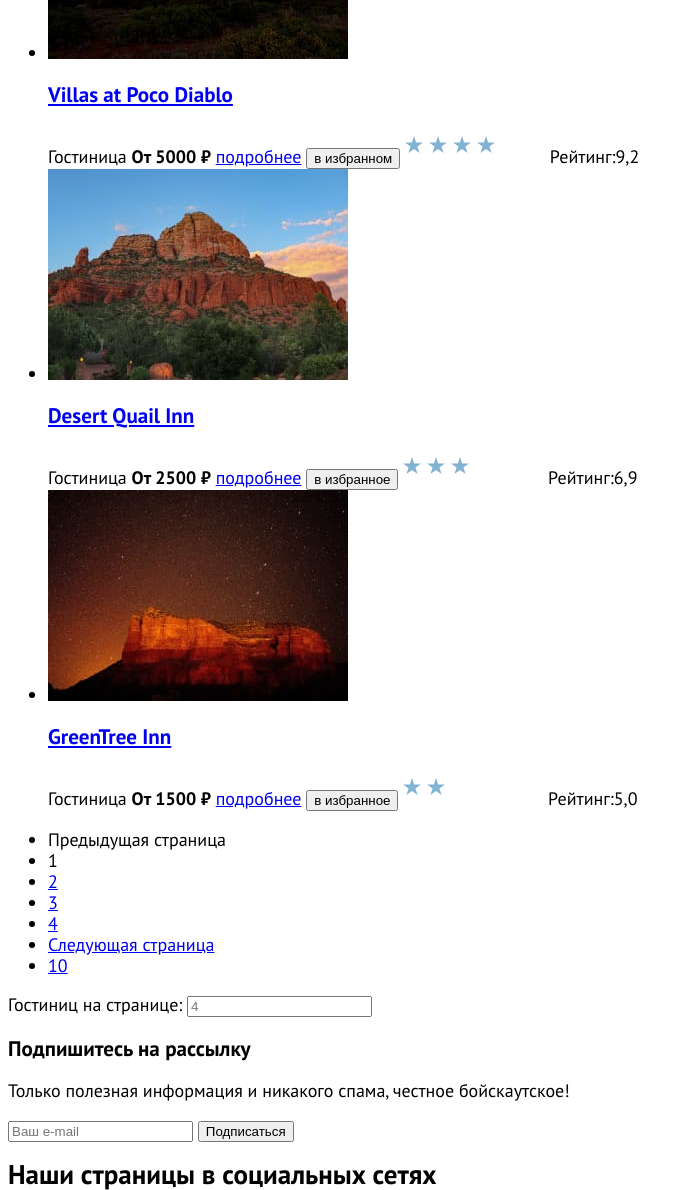
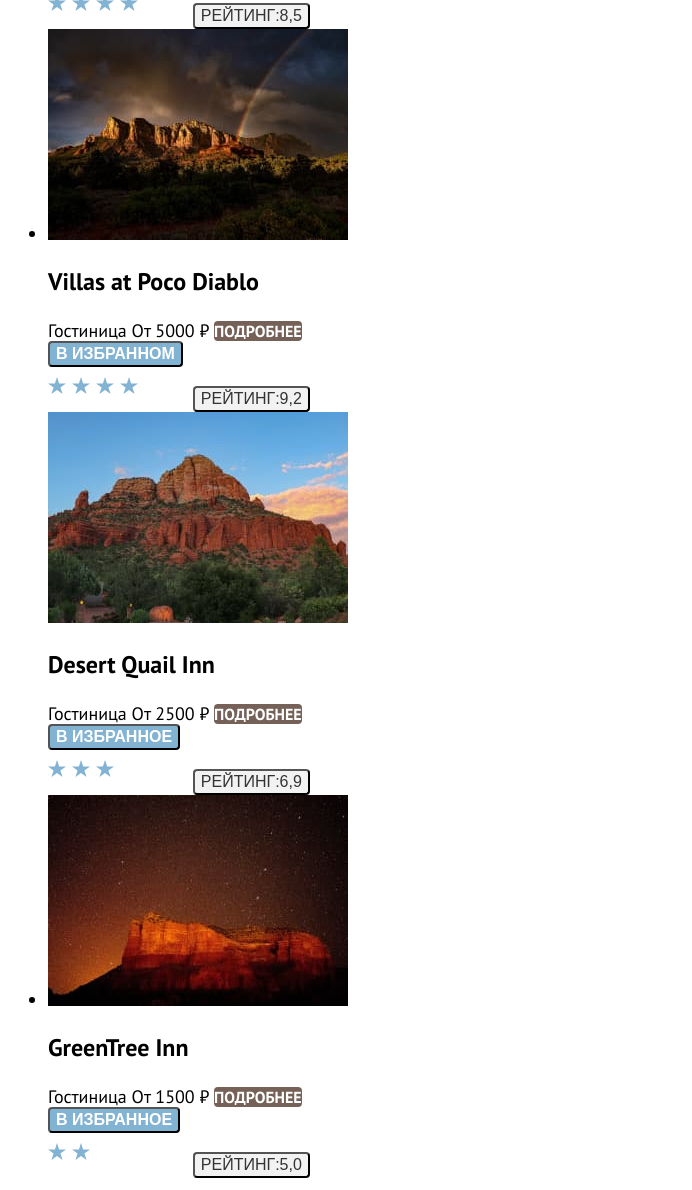
Before and after one commit to htmlacademy-htmlcss/2086067-sedona-34, a plain HTML site: page catalog.html in a window 1280 px wide. Shown: the part 1263-2453 px from the top of the page, without its empty margins (0-692 px from the left). Drawn offline with Linux system fonts and the light colour scheme.

Commit message:
исправляет базовую стилизацию

```diff
--- a/catalog.html
+++ b/catalog.html
@@ -44,6 +44,7 @@
       </nav>
     </header>
     <main class="main-inner">
+      <div class="common-filter">
       <header class="inner-header">
       <h1 class="inner-header-title">Гостиницы Седоны</h1>
       <ul class="breadcrumbs">
@@ -103,9 +104,14 @@
           <button class="button visually-hidden" type="submit" >Стоимость от</button>
           <button class="button visually-hidden" type="submit"> Стоимость до</button>
         </div>
+        <div class="button-another">
         <button class="button" type="submit">Применить</button>
+      </div>
+        <div class="without-background">
         <button class="button" type="submit">Сбросить</button>
+      </div>
     </section>
+    </div>
     <section class="catalog-hotel">
       <h2 class="catalog-hotel-search">Найдено гостиниц: 38</h2>
       <select class="select-control" aria-label="Сортировка">
@@ -134,9 +140,10 @@
           <span class="hotel-card-type">Гостиница</span>
           <b class="hotel-card-price">От 4000 ₽</b>
           <a class="hotel-card-button button" href="#">подробнее</a>
-          <button class="button" type="submit">в избранное</button>
+          <div class="button-another">
+          <button class="button" type="submit">в избранное</button></div>
           <img class="hotel-rating-image" src="images/four-stars.svg" width="140" height="37" alt="4 звезды">
-          <span class="hotel-rating">Рейтинг:8,5</span>
+          <span class="hotel-rating"><button class="button" type="submit">Рейтинг:8,5</button></span>
         </li>
         <li class="hotel-card">
           <a class="hotel-card-link" href="#">
@@ -147,11 +154,12 @@
           <span class="hotel-card-type">Гостиница</span>
           <b class="hotel-card-price">От 5000 ₽</b>
           <a class="hotel-card-button button" href="#">подробнее</a>
-          <button class="button" type="submit">в избранном</button>
+          <div class="button-another">
+          <button class="button" type="submit">в избранном</button></div>
           <img class="hotel-rating-image" src="images/four-stars.svg" width="140" height="37" alt="4 звезды">
-          <span class="hotel-rating">Рейтинг:9,2</span>
+          <span class="hotel-rating"><button class="button" type="submit">Рейтинг:9,2</button></span>
         </li>
-        <li class="hotel-card">
+        <div class="hotel-card">
           <a class="hotel-card-link" href="#">
             <img class="hotel-card-image" src="images/hotel-desert-quail-inn.jpg" width="300" height="211"
              alt="Горы на фоне голубого неба">
@@ -160,9 +168,10 @@
           <span class="hotel-card-type">Гостиница</span>
           <b class="hotel-card-price">От 2500 ₽</b>
           <a class="hotel-card-button button" href="#">подробнее</a>
-          <button class="button" type="submit">в избранное</button>
+          <div class="button-another">
+          <button class="button" type="submit">в избранное</button></div>
           <img class="hotel-rating-image" src="images/three-stars.svg" width="140" height="37" alt="3 звезды">
-          <span class="hotel-rating">Рейтинг:6,9</span>
+          <span class="hotel-rating"><button class="button" type="submit">Рейтинг:6,9</button></span>
         </li>
         <li class="hotel-card">
           <a class="hotel-card-link" href="#">
@@ -173,9 +182,10 @@
           <span class="hotel-card-type">Гостиница</span>
           <b class="hotel-card-price">От 1500 ₽</b>
           <a class="hotel-card-button button" href="#">подробнее</a>
-          <button class="button" type="submit">в избранное</button>
+          <div class="button-another">
+          <button class="button" type="submit">в избранное</button></div>
           <img class="hotel-rating-image" src="images/two-stars.svg" width="140" height="37" alt="2 звезды">
-          <span class="hotel-rating">Рейтинг:5,0</span>
+          <span class="hotel-rating"><button class="button" type="submit">Рейтинг:5,0</button></span>
         </li>
       </ul>
 
--- a/styles/slyles.css
+++ b/styles/slyles.css
@@ -34,6 +34,7 @@ body {
   font-family: "PT Sans", sans-serif;
   font-size: 18px;
   line-height: 21px;
+  font-weight: 400;
   background-color: #FFFFFF;
   color: black;
 
@@ -68,6 +69,7 @@ body {
 .header-title {
   font-size: 30px;
   line-height: 36px;
+  font-weight: 700;
   text-align: center;
   text-transform: uppercase;
 }
@@ -78,6 +80,15 @@ body {
   text-align: center;
 }
 
+.button-title {
+  background-color: #756157;
+  border-radius: 4px;
+  text-transform: uppercase;
+  color: #FFFFFF;
+  text-decoration: none;
+
+
+}
 .reason-one {
  background-color: #82B3D3;
  color: #FFFFFF;
@@ -87,6 +98,7 @@ body {
 .reason-title {
   font-size: 24px;
   line-height: 28px;
+  font-weight: 700;
   text-align: center;
   text-transform: uppercase;
 }
@@ -94,6 +106,7 @@ body {
 .side-title{
   font-size: 24px;
   line-height: 28px;
+  font-weight: 700;
   text-transform: uppercase;
 
 }
@@ -114,6 +127,7 @@ body {
 .search-hotel-question {
   font-size: 30px;
   line-height: 36px;
+  font-weight: 700;
   text-transform: uppercase;
 }
 
@@ -126,6 +140,7 @@ body {
 .search-hotel-button {
   font-size: 20px;
   line-height: 36px;
+  font-weight: 700;
   text-align: center;
   text-transform: uppercase;
   color: #FFFFFF;
@@ -137,6 +152,7 @@ body {
 .subscription-title {
   font-size: 30px;
   line-height: 36px;
+  font-weight: 700;
   text-transform: uppercase;
 }
 
@@ -148,9 +164,15 @@ body {
 .subscription-form .button {
   font-size: 20px;
   line-height: 36px;
+  font-weight: 700;
   text-transform: uppercase;
   color: #FFFFFF;
   background-color: #82B3D3;
+  border-radius: 0px 10px 10px 0px;
+}
+
+.subscription-form input {
+  background-color: #F2F2F2;
   border-radius: 0px 10px 10px 0px;
 }
 
@@ -170,3 +192,143 @@ body {
   color: #000000;
   text-decoration: none;
 }
+
+.page-footer a {
+  color: #000000;
+  text-decoration: none;
+}
+
+.common-filter {
+  background-image: url("../images/background-inner.jpg");
+  background-size: 100% auto;
+  text-align: left;
+  background-repeat: no-repeat;
+  background-color: blue;
+  color: white;
+
+}
+
+.inner-header-title {
+  font-weight: 700;
+  font-size: 60px;
+  line-height: 78px;
+}
+
+.choice-hotels h2 {
+  font-weight: 700;
+  font-size: 20px;
+  line-height: 26px;
+  text-transform: capitalize;
+}
+
+.button-another button {
+  font-weight: 700;
+  font-size: 16px;
+  line-height: 20px;
+  align-items: center;
+  text-align: center;
+  text-transform: uppercase;
+  background-color: #82B3D3;
+  border-radius: 4px;
+  color: #FFFFFF;
+}
+
+.without-background button {
+  color: #FFFFFF;
+  font-size: 16px;
+  line-height: 20px;
+  text-align: center;
+  background: inherit;
+}
+
+.catalog-hotel-search {
+  font-weight: 700;
+  font-size: 30px;
+  line-height: 36px;
+  text-transform: uppercase;
+}
+
+.hotel-card-title {
+  font-weight: 700;
+  font-size: 24px;
+  line-height: 28px;
+  color: #000000;
+  text-align: left;
+
+}
+
+.hotel-card a {
+  text-decoration: none;
+}
+
+.hotel-card-price {
+  font-weight: 400;
+  font-size: 18px;
+  line-height: 21px;
+  text-transform: capitalize;
+}
+
+.hotel-card-button {
+  font-weight: 700;
+  font-size: 16px;
+  line-height: 20px;
+  color: #FFFFFF;
+  align-items: center;
+  text-align: center;
+  text-transform: uppercase;
+  background-color: #756157;
+  border-radius: 4px;
+}
+
+.button-another button {
+  font-weight: 700;
+  font-size: 16px;
+  line-height: 20px;
+  align-items: center;
+  text-align: center;
+  text-transform: uppercase;
+  color: #FFFFFF;
+  background-color: #82B3D3;
+  border-radius: 4px;
+}
+
+.hotel-rating button {
+  font-weight: 400;
+  font-size: 16px;
+  line-height: 20px;
+  text-align: center;
+  text-transform: uppercase;
+  color: #333333;
+  background-color: #F2F2F2;
+  border-radius: 4px;
+}
+
+.subscription-inner-title {
+  font-size: 30px;
+  line-height: 36px;
+  font-weight: 700;
+  text-transform: uppercase;
+  text-align: center;
+}
+
+.subscription-inner-description {
+  font-weight: 400;
+  font-size: 22px;
+  line-height: 26px;
+  text-align: center;
+}
+
+.subscription-inner button {
+  font-size: 20px;
+  line-height: 36px;
+  font-weight: 700;
+  text-transform: uppercase;
+  color: #FFFFFF;
+  background-color: #82B3D3;
+  border-radius: 0px 10px 10px 0px;
+}
+
+.subscription-inner-form input {
+  background-color: #F2F2F2;
+  border-radius: 0px 10px 10px 0px;
+}
```
Also changed, not shown: images/background-inner.jpg (added).
